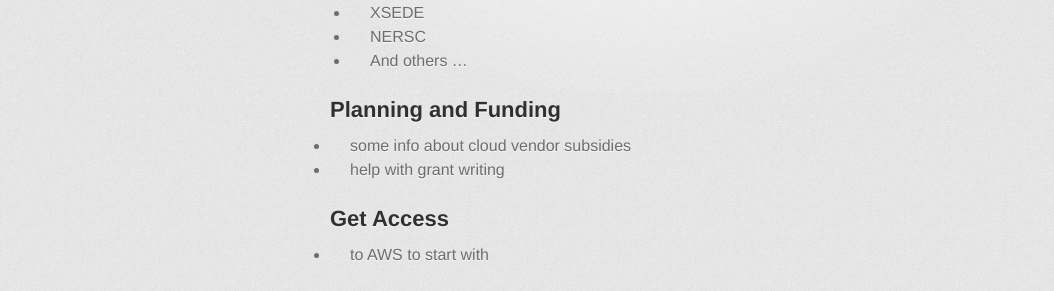
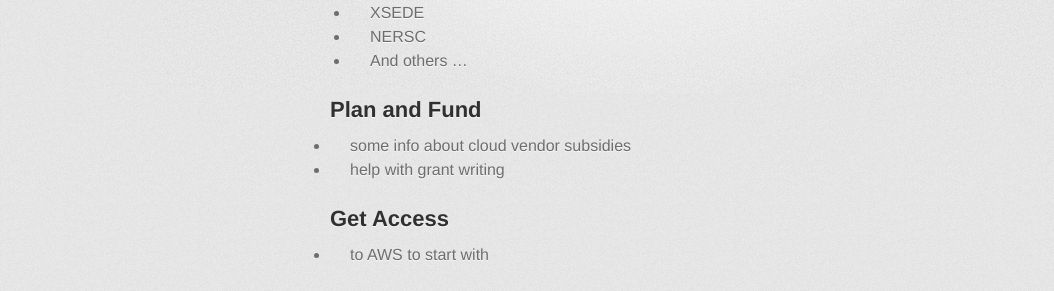
Before and after one commit to ucberkeley/brc-draft-documentation, a Jekyll site: the page built from cloud/gettingstarted.md, in a window 1280 px wide. Shown: the part 569-860 px from the top of the page, without its empty margins (0-1054 px from the left). Built offline with Jekyll 4.4.1, drawn with Linux system fonts in a browser that asks for light colours.

Commit message:
Change section title.

```diff
--- a/cloud/gettingstarted.md
+++ b/cloud/gettingstarted.md
@@ -23,7 +23,7 @@
   * NERSC
   * And others ...
 
-## Planning and Funding
+## Plan and Fund
 
 - some info about cloud vendor subsidies
 - help with grant writing
```
